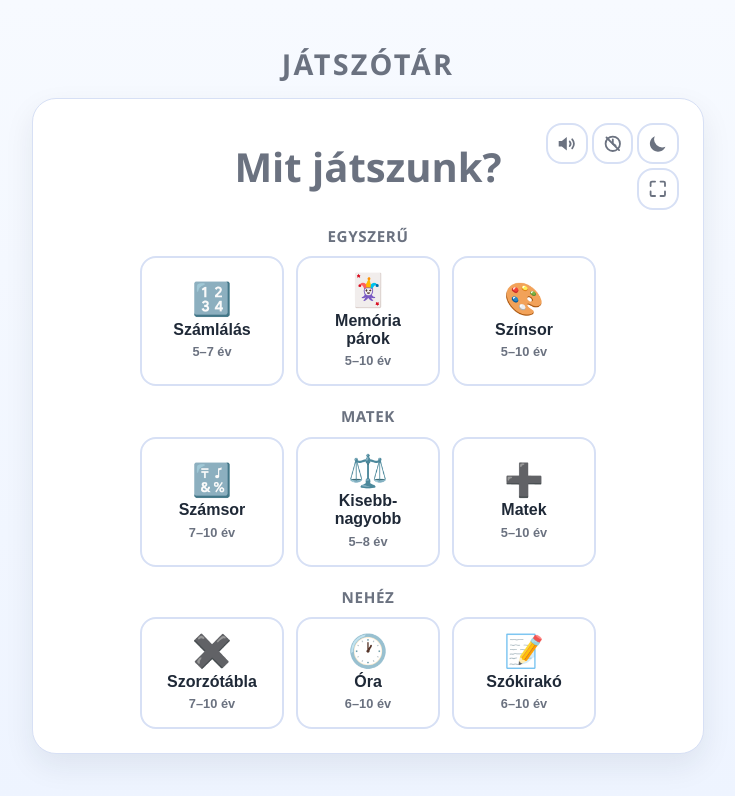
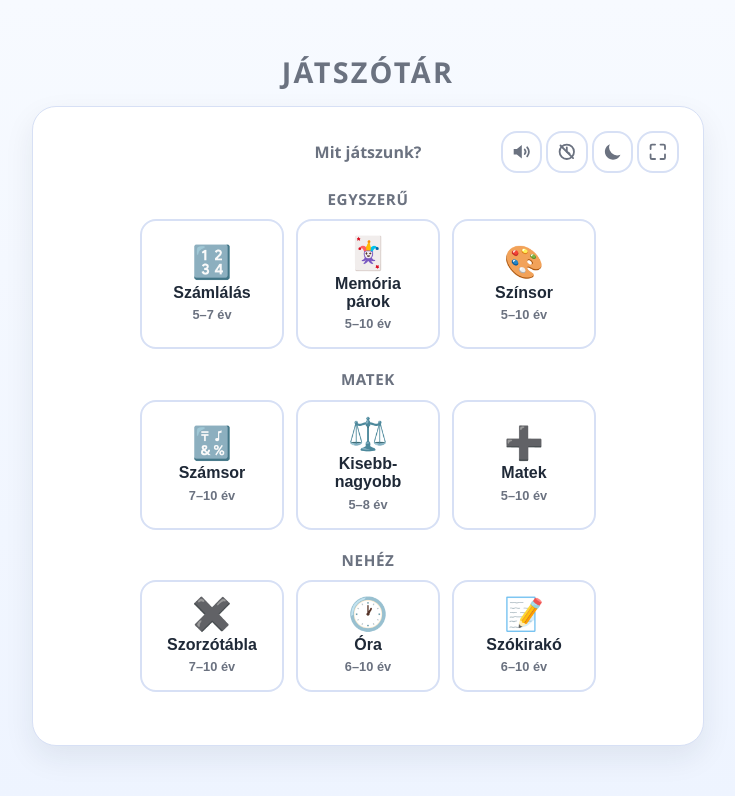
Before and after one commit to jatszotar/jatszotar.github.io, a website built with Vite: page index.html in a window 1280 px wide. Shown: the whole page, without its empty margins (272-1007 px from the left). Built offline with nearby package versions, Linux system fonts and the light colour scheme.

Commit message:
fix: mode picker
Signed-off-by: Laszlo Gecse <numetal17@gmail.com>

```diff
--- a/src/style.css
+++ b/src/style.css
@@ -468,6 +468,11 @@ body {
   font-weight: 800;
 }
 
+.mode-picker .play-header .title {
+  font-size: 1rem;
+  font-weight: 800;
+}
+
 .game-card-age {
   font-size: 0.8rem;
   color: var(--muted);
--- a/src/ui/modePicker.ts
+++ b/src/ui/modePicker.ts
@@ -37,6 +37,7 @@ export function renderModePicker(
   root.innerHTML = '';
 
   const card = createCard();
+  card.classList.add('mode-picker');
   card.appendChild(
     createPlayHeader({
       titleText: strings.chooseGame,
```
